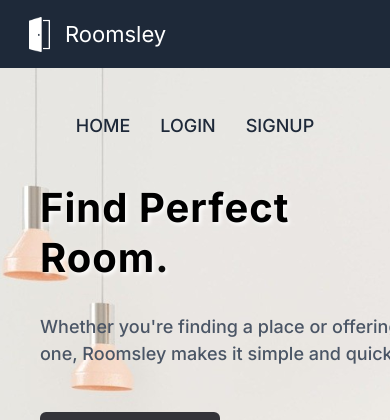
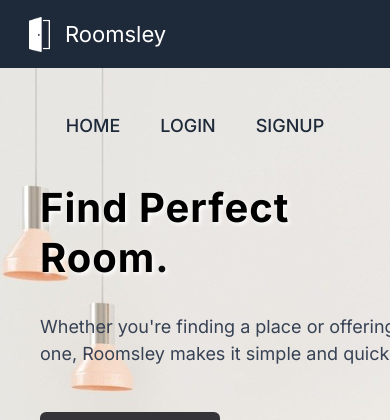
Before and after one commit to rohitkumar893/roomsley, a React (Vite) app: page / in a window 390 px wide. Shown: the top 420 px of the page. Built offline with nearby package versions, Linux system fonts and the light colour scheme.

Commit message:
improved responsiveness

```diff
--- a/src/App.jsx
+++ b/src/App.jsx
@@ -58,7 +58,7 @@ function App() {
         <h1 className='text-white cursor-pointer' onClick={() => window.location.reload()}>Roomsley</h1>
         </nav>
 
-        <nav className='h-[115px] flex justify-center items-center gap-[30px] md:gap-[110px]'>
+        <nav className='h-[115px] flex justify-center items-center gap-[40px] md:gap-[110px]'>
             <ul><h2 className='homebtn text-[18px] hover:scale-110 text-gray-800 font-medium' onClick={() => window.location.reload()}>HOME</h2></ul>
             <ul><Link to="/login"><h2 className='text-[18px] hover:scale-110 text-gray-800 font-medium'>LOGIN</h2></Link></ul>
             <ul><Link to='/signup'><h2 className='text-[18px] hover:scale-110 text-gray-800 font-medium'>SIGNUP</h2></Link></ul>
@@ -69,7 +69,7 @@ function App() {
             <div className='marginctrl flex flex-col md:flex-row h-full w-full justify-between gap-[45px]'>
               <div className='flex flex-col gap-[30px]'>
                   <h1 className='textlogo text-[40px] w-[300px] md:text-[60px] font-bold leading-tight tracking-wide'>Find Perfect<br />Room<span className='animate-pulse'>.</span></h1>
-                  <h2 className='text-[18px] sm:w-[410px] w-[360px] font-medium text-gray-600'> Whether you're finding a place or offering one, Roomsley makes it simple and quick.</h2>
+                  <h2 className='text-[18px] sm:w-[410px] w-[360px] font-normal text-gray-700'> Whether you're finding a place or offering one, Roomsley makes it simple and quick.</h2>
                   <Link to="/listings">
                   <button className="buttonn w-[180px]">
                   <img src='roomicon.png' className='h-[34px]'></img>
```
